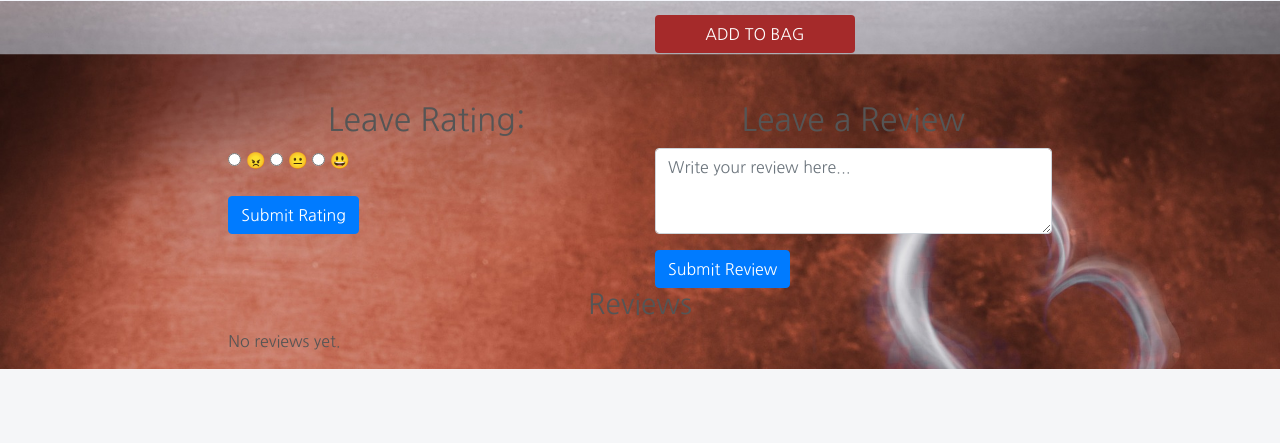
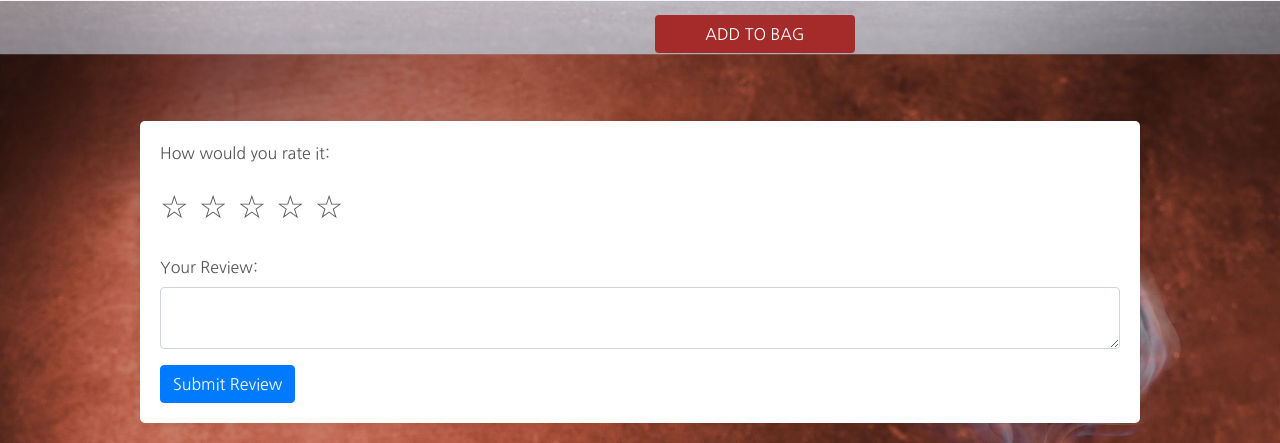
Before and after one commit to terintealexandrin18/cafitiocorner, a Django app: page /products/2/ in a window 1280 px wide. Shown: the part 799-1242 px from the top of the page. Before the commit the page ends 1168 px from the top, so only its background shows below. Run offline with Django 3.2, Linux system fonts and the light colour scheme; a user stored in the database is signed in; data comes from the database, SQL or seed files in the repository; both versions use the stored data as it was after the commit; some libraries are stand-ins or nearby versions.

Commit message:
Updated the rating to show how many stars the user left

```diff
--- a/checkout/templates/checkout/confirmation_emails/confirmation_email_body.txt
+++ b/checkout/templates/checkout/confirmation_emails/confirmation_email_body.txt
@@ -5,9 +5,9 @@ This is a confirmation of your order at Cafitio Corner. Your order information i
 Order Number: {{ order.order_number }}
 Order Date: {{ order.date }}
 
-Order Total: ${{ order.order_total }}
-Delivery: ${{ order.delivery_cost }}
-Grand Total: ${{ order.grand_total }}
+Order Total: ${{ order.order_total|floatformat:2 }}
+Delivery: ${{ order.delivery_cost|floatformat:2 }}
+Grand Total: ${{ order.grand_total|floatformat:2 }}
 
 Your order will be shipped to {{ order.street_address }} in {{ order.city }}, {{ order.country }}.
 
--- a/products/forms.py
+++ b/products/forms.py
@@ -6,8 +6,8 @@ from .models import Product, Category, Review
 class ProductForm(forms.ModelForm):
 
     class Meta:
-        model = Product
-        fields = '__all__'
+       model = Product
+       fields = '__all__'
 
     image = forms.ImageField(label='Image', required=False, widget=CustomClearableFileInput)
 
@@ -25,3 +25,6 @@ class ReviewForm(forms.ModelForm):
     class Meta:
         model = Review
         fields = ['rating', 'comment']
+        widgets = {
+            'comment': forms.Textarea(attrs={'rows': 4}),
+        }
--- a/products/templates/products/product_detail.html
+++ b/products/templates/products/product_detail.html
@@ -1,5 +1,7 @@
 {% extends "base.html" %}
 {% load static %}
+{% load my_filters %}
+
 
 {% block content %}
 <div class="overlay"></div>
@@ -7,10 +9,8 @@
 
     <!-- Category menu-->
     <div class="categories-menu row border-top border-bottom py-3 mb-3 logo-text">
-
         <!-- Display in larger screens -->
         {% include 'includes/products-nav.html' %}
-
         <!-- Display in smaller screens-->
         {% include 'includes/mobile-products-nav.html' %}
     </div>
@@ -20,11 +20,13 @@
             <div class="image-container my-5">
                 {% if product.image %}
                 <a href="{{ product.image.url }}" target="_blank">
-                        <img class="card-img-top img-fluid product-image" src="{{ product.image.url }}" alt="{{ product.name }}">
+                    <img class="card-img-top img-fluid product-image" src="{{ product.image.url }}"
+                        alt="{{ product.name }}">
                 </a>
                 {% else %}
                 <a href="">
-                        <img class="card-img-top img-fluid product-image" src="{{ MEDIA_URL }}noimage.png" alt="{{ product.name }}">
+                    <img class="card-img-top img-fluid product-image" src="{{ MEDIA_URL }}noimage.png"
+                        alt="{{ product.name }}">
                 </a>
                 {% endif %}
             </div>
@@ -41,11 +43,7 @@
                 </p>
                 {% endif %}
                 <small class="text-muted">
-                        {% if average_rating %}
-                        <i class="fas fa-star mr-1"></i>{{ average_rating|floatformat:1 }} / 5
-                        {% else %}
                     No Rating
-                        {% endif %}
                 </small>
                 {% if request.user.is_superuser %}
                 <small class="ml-3">
@@ -69,10 +67,8 @@
                                             </span>
                                         </button>
                                     </div>
-                                        <input class="form-control qty_input" type="number"
-                                            name="quantity" value="1" min="1" max="99"
-                                            data-item_id="{{ product.id }}"
-                                            id="id_qty_{{ product.id }}">
+                                    <input class="form-control qty_input" type="number" name="quantity" value="1"
+                                        min="1" max="99" data-item_id="{{ product.id }}" id="id_qty_{{ product.id }}">
                                     <div class="input-group-append">
                                         <button class="increment-qty btn btn-black rounded-0"
                                             data-item_id="{{ product.id }}" id="increment-qty_{{ product.id }}">
@@ -101,79 +97,115 @@
         </div>
     </div>
 
-        <div class="row">
-            <div class="col-12 col-md-6 col-lg-4 offset-lg-2">
-                <h2 class="text-center">Leave Rating:</h2>
-                <form class="form" action="{% url 'add_rating' product.id %}" method="POST">
+    <div class="review-section">
+        <!-- Review Submission Form -->
+        <div class="review-form-container">
+            <form method="POST" action="{% url 'submit_review' product.id %}" class="review-form">
                 {% csrf_token %}
                 <div class="form-group">
+                    <label for="rating">How would you rate it:</label>
+                    <div class="rating-container">
                         <input type="radio" id="rating1" name="rating" value="1">
-                        <label for="rating1">😠</label>
+                        <label for="rating1" class="star">☆</label>
                         <input type="radio" id="rating2" name="rating" value="2">
-                        <label for="rating2">😐</label>
+                        <label for="rating2" class="star">☆</label>
                         <input type="radio" id="rating3" name="rating" value="3">
-                        <label for="rating3">😃</label>
+                        <label for="rating3" class="star">☆</label>
+                        <input type="radio" id="rating4" name="rating" value="4">
+                        <label for="rating4" class="star">☆</label>
+                        <input type="radio" id="rating5" name="rating" value="5">
+                        <label for="rating5" class="star">☆</label>
                     </div>
-                    <button type="submit" class="btn btn-primary" id="submitRating">Submit Rating</button>
-                </form>
                 </div>
-            <div class="col-12 col-md-6 col-lg-4">
-                <h2 class="text-center">Leave a Review</h2>
-                <form class="form" action="{% url 'add_review' product.id %}" method="POST">
-                    {% csrf_token %}
                 <div class="form-group">
-                        <textarea class="form-control" name="comment" rows="3" placeholder="Write your review here..."></textarea>
+                    <label for="comment">Your Review:</label>
+                    <textarea id="comment" name="comment" class="form-control" required></textarea>
                 </div>
                 <button type="submit" class="btn btn-primary">Submit Review</button>
             </form>
         </div>
+
+            <!-- Existing Reviews List -->
+
+        <div class="reviews-list">
+            {% for review in reviews %}
+            <div class="review-item">
+                <strong>{{ review.user.username }}</strong> - Rating:
+                <div class="star-rating">
+                    {% for i in review.rating|default:0|to_list %}
+                    <span class="star">★</span>
+                    {% endfor %}
+                    {% for i in review.rating|default:0|add:1|to_list:5 %}
+                    <span class="star">☆</span>
+                    {% endfor %}
                 </div>
-
-        <div class="row">
-            <div class="col-12 col-md-6 col-lg-8 offset-lg-2">
-                <h3 class="text-center">Reviews</h3>
-                {% for review in reviews %}
-                    <div class="review">
-                        <p><strong>{{ review.user.username }}</strong></p>
                 <p>{{ review.comment }}</p>
-                        <p><small>{{ review.created_at }}</small></p>
-                        {% if request.user == review.user %}
-                            <a href="{% url 'edit_review' review.id %}" class="edit-review-link">Edit</a> |
-                            <a href="{% url 'delete_review' review.id %}" class="text-danger">Delete</a>
+                {% if review.user == request.user %}
+                    <div class="review-actions">
+                        <button type="button" onclick="toggleEditForm('{{ review.id }}')" class="btn">Edit</button>
+                        <form method="POST" action="{% url 'delete_review' review.id %}" class="d-inline">
+                            {% csrf_token %}
+                            <button type="submit" class="btn text-danger" onclick="return confirm('Are you sure?');">Delete</button>
+                        </form>
+                    </div>
+                    <!-- Hidden Edit Form -->
+                    <div id="editForm{{ review.id }}" style="display:none;">
+                        <form method="POST" action="{% url 'edit_review' review.id %}">
+                            {% csrf_token %}
+                            <input type="number" name="rating" value="{{ review.rating }}" min="1" max="5">
+                            <textarea name="comment">{{ review.comment }}</textarea>
+                            <button type="submit">Update Review</button>
+                        </form>
+                </div>
                 {% endif %}
             </div>
-                {% empty %}
-                    <p>No reviews yet.</p>
             {% endfor %}
         </div>
     </div>
-
-        <div id="user-has-rated" data-has-rated="{% if user_rating %}true{% else %}false{% endif %}"></div>
-
 </div>
 {% endblock %}
 
 {% block postloadjs %}
 {{ block.super }}
 {% include 'includes/quantity_input_script.html' %}
+
 <script>
-document.addEventListener('DOMContentLoaded', function() {
-    const ratingRadios = document.querySelectorAll('input[name="rating"]');
-    const submitRatingButton = document.getElementById('submitRating');
+    function toggleEditForm(reviewId) {
+        var x = document.getElementById("editForm" + reviewId);
+        if (x.style.display === "none") {
+            x.style.display = "block";
+        } else {
+            x.style.display = "none";
+        }
+    }
 
-    ratingRadios.forEach(radio => {
-        radio.addEventListener('change', () => {
-            submitRatingButton.disabled = false;
+    document.addEventListener("DOMContentLoaded", function() {
+        const stars = document.querySelectorAll('.rating-container .star');
+        const ratingInputs = document.querySelectorAll('.rating-container input[type="radio"]');
+
+        stars.forEach((star, index) => {
+            star.addEventListener('mouseover', () => {
+                for (let i = 0; i < stars.length; i++) {
+                    stars[i].style.color = i <= index ? '#c9c2b2' : '#94857b';
+                }
+            });
+
+            star.addEventListener('click', () => {
+                for (let i = 0; i < stars.length; i++) {
+                    stars[i].style.color = i <= index ? 'gold' : '#94857b';
+                    ratingInputs[i].checked = i <= index;
+                }
             });
         });
 
-    // Disable rating form if the user has already rated
-    if (document.getElementById('user-has-rated').dataset.hasRated === 'true') {
-        ratingRadios.forEach(radio => {
-            radio.disabled = true;
-        });
-        submitRatingButton.disabled = true;
+        document.querySelector('.rating-container').addEventListener('mouseleave', () => {
+            const checkedIndex = Array.from(ratingInputs).findIndex(input => input.checked);
+            for (let i = 0; i < stars.length; i++) {
+                stars[i].style.color = i <= checkedIndex ? 'gold' : '#94857b';
             }
         });
+    });
 </script>
+
+
 {% endblock %}
--- a/products/urls.py
+++ b/products/urls.py
@@ -1,5 +1,6 @@
 from django.urls import path
-from .import views
+from . import views
+from .views import submit_review
 
 urlpatterns = [
     path('', views.all_products, name='products'),
@@ -7,8 +8,7 @@ urlpatterns = [
     path('add/', views.add_product, name='add_product'),
     path('edit/<int:product_id>/', views.edit_product, name='edit_product'),
     path('delete/<int:product_id>/', views.delete_product, name='delete_product'),
-    path('<int:product_id>/add_rating/', views.add_rating, name='add_rating'),
-    path('<int:product_id>/add_review/', views.add_review, name='add_review'),
+    path('submit_review/<int:product_id>/', submit_review, name='submit_review'),
     path('edit_review/<int:review_id>/', views.edit_review, name='edit_review'),
     path('delete_review/<int:review_id>/', views.delete_review, name='delete_review'),
 ]
--- a/products/views.py
+++ b/products/views.py
@@ -1,13 +1,9 @@
 from django.shortcuts import render, redirect, reverse, get_object_or_404
 from django.contrib import messages
 from django.contrib.auth.decorators import login_required
-from django.db.models import Q, Count, Avg
-from django.db.models.functions import Lower
-
+from django.db.models import Q, Avg
 from .models import Product, Category, Review
 from .forms import ProductForm, ReviewForm
-
-# Create your views here.
 
 def all_products(request):
     """ A view to show all products, including sorting and search queries """
@@ -19,7 +15,6 @@ def all_products(request):
     direction = None
 
     if request.GET:
-
         if 'sort' in request.GET:
             sortkey = request.GET['sort']
             sort = sortkey
@@ -48,39 +43,49 @@ def all_products(request):
             queries = Q(name__icontains=query) | Q(description__icontains=query)
             products = products.filter(queries)
 
+    current_sorting = f'{sort}_{direction}'
+
     context = {
         'products': products,
         'search_term': query,
         'current_categories': categories,
+        'current_sorting': current_sorting,
     }
 
     return render(request, 'products/products.html', context)
 
 
 def product_detail(request, product_id):
-    """ A view to show individual product details """
     product = get_object_or_404(Product, pk=product_id)
-    reviews = product.reviews.filter(status='approved')
-    average_rating = product.reviews.aggregate(average=Avg('rating'))['average'] or 0
+    reviews = product.reviews.all()  # Assuming reviews are approved and can be shown directly
+    new_review = None
 
-    user_rating = None
-    if request.user.is_authenticated:
-        user_rating = Review.objects.filter(product=product, user=request.user).first()
+    if request.method == 'POST' and 'submit_review' in request.POST:
+        review_form = ReviewForm(data=request.POST)
+        if review_form.is_valid():
+            new_review = review_form.save(commit=False)
+            new_review.product = product
+            new_review.user = request.user
+            new_review.save()
+            messages.success(request, 'Review successfully added!')
+            return redirect('product_detail', product_id=product_id)
+    else:
+        review_form = ReviewForm()
 
     context = {
         'product': product,
         'reviews': reviews,
-        'average_rating': average_rating,
-        'user_rating': user_rating,
+        'review_form': review_form,
+        'new_review': new_review,
     }
+
     return render(request, 'products/product_detail.html', context)
-
 
 @login_required
 def add_product(request):
     """ Add a product to the store """
     if not request.user.is_superuser:
-        messages.error(request, 'Sorry, only store owner can do that')
+        messages.error(request, 'Sorry, only store owners can do that.')
         return redirect(reverse('home'))
 
     if request.method == 'POST':
@@ -101,11 +106,12 @@ def add_product(request):
 
     return render(request, template, context)
 
+
 @login_required
 def edit_product(request, product_id):
     """ Edit a product in the store """
     if not request.user.is_superuser:
-        messages.error(request, 'Sorry, only store owner can do that')
+        messages.error(request, 'Sorry, only store owners can do that.')
         return redirect(reverse('home'))
 
     product = get_object_or_404(Product, pk=product_id)
@@ -129,11 +135,12 @@ def edit_product(request, product_id):
 
     return render(request, template, context)
 
+
 @login_required
 def delete_product(request, product_id):
     """ Delete a product from the store """
     if not request.user.is_superuser:
-        messages.error(request, 'Sorry, only store owner can do that')
+        messages.error(request, 'Sorry, only store owners can do that.')
         return redirect(reverse('home'))
 
     product = get_object_or_404(Product, pk=product_id)
@@ -143,52 +150,42 @@ def delete_product(request, product_id):
 
 
 @login_required
-def add_rating(request, product_id):
-    """ Add a rating to a product """
+def submit_review(request, product_id):
     product = get_object_or_404(Product, pk=product_id)
     if request.method == 'POST':
-        rating = request.POST.get('rating')
-        Review.objects.create(product=product, user=request.user, rating=rating, status='approved')
-        messages.success(request, 'Rating submitted successfully.')
-    return redirect('product_detail', product_id=product_id)
+        form = ReviewForm(request.POST)
+        if form.is_valid():
+            review = form.save(commit=False)
+            review.product = product
+            review.user = request.user
+            review.save()
+            messages.success(request, "Review submitted successfully!")
+            return redirect('product_detail', product_id=product.id)
+    else:
+        form = ReviewForm()
+    # If not POST or form is not valid, redirect or render a response
+    return redirect('product_detail', product_id=product.id)
 
-
-@login_required
-def add_review(request, product_id):
-    """ Add a review to a product """
-    product = get_object_or_404(Product, pk=product_id)
-    if request.method == 'POST':
-        comment = request.POST.get('comment')
-        Review.objects.create(product=product, user=request.user, comment=comment, status='pending')
-        messages.success(request, 'Review submitted successfully. It will be visible once approved.')
-    return redirect('product_detail', product_id=product_id)
 
 
 @login_required
 def edit_review(request, review_id):
-    """ Edit a review """
-    review = get_object_or_404(Review, pk=review_id)
-    if request.user != review.user:
-        messages.error(request, "You do not have permission to edit this review.")
-        return redirect('product_detail', product_id=review.product.id)
+    review = get_object_or_404(Review, id=review_id, user=request.user)
     if request.method == 'POST':
-        comment = request.POST.get('comment')
-        review.comment = comment
-        review.status = 'pending'
-        review.save()
-        messages.success(request, 'Review updated successfully. It will be visible once approved.')
-        return redirect('product_detail', product_id=review.product.id)
-    context = {'review': review}
-    return render(request, 'products/edit_review.html', context)
-
+        form = ReviewForm(request.POST, instance=review)
+        if form.is_valid():
+            form.save()
+            messages.success(request, 'Review updated successfully!')
+            return redirect('product_detail', product_id=review.product.id)
+    else:
+        form = ReviewForm(instance=review)
+    # The form processing can be passed back to product_detail or handled here as per your design.
+    return redirect('product_detail', product_id=review.product.id)
 
 @login_required
 def delete_review(request, review_id):
-    """ Delete a review """
-    review = get_object_or_404(Review, pk=review_id)
-    if request.user != review.user:
-        messages.error(request, "You do not have permission to delete this review.")
-        return redirect('product_detail', product_id=review.product.id)
+    review = get_object_or_404(Review, id=review_id, user=request.user)
+    product_id = review.product.id
     review.delete()
-    messages.success(request, 'Review deleted successfully.')
-    return redirect('product_detail', product_id=review.product.id)
+    messages.success(request, 'Review deleted successfully!')
+    return redirect('product_detail', product_id=product_id)
--- a/static/css/base.css
+++ b/static/css/base.css
@@ -447,3 +447,101 @@ input[name='q']::placeholder {
     justify-content: center;
     align-items: center;
 }
+
+/* Rating products */
+/* Rating products */
+.review {
+    border: 1px solid #ccc;
+    padding: 10px;
+    margin-bottom: 10px;
+    background: #f9f9f9;
+    border-radius: 5px;
+    box-shadow: 0 2px 5px rgba(0,0,0,0.1);
+}
+
+.review-section {
+    display: flex;
+    flex-direction: column;
+    align-items: center;
+    width: 100%;
+}
+
+.review-form-container {
+    width: 80%;
+    margin: 20px auto;
+    padding: 20px;
+    box-shadow: 0 0 10px rgba(0,0,0,0.1);
+    background: white;
+    border-radius: 5px;
+}
+
+.rating-container {
+    display: flex;
+    margin: 10px 0;
+}
+
+.rating-container input[type="radio"] {
+    display: none;
+}
+
+.rating-container label {
+    font-size: 2em;
+    cursor: pointer;
+    transition: color 0.2s;
+    margin-right: 10px;
+}
+
+.rating-container label:last-child {
+    margin-right: 0;
+}
+
+.rating-container input[type="radio"]:checked ~ label,
+.rating-container input[type="radio"]:checked ~ label ~ label {
+    color: gold;
+}
+
+.reviews-list {
+    width: 80%;
+    margin: auto;
+}
+
+.review-item {
+    background: #f9f9f9;
+    padding: 10px;
+    margin-top: 10px;
+    border-radius: 5px;
+    box-shadow: 0 2px 5px rgba(0,0,0,0.1);
+}
+
+.review-actions {
+    display: flex;
+    align-items: center;
+}
+
+.review-actions .btn {
+    margin-right: 10px;
+    padding: 0;
+    border: none;
+    background: none;
+    color: blue;
+    text-decoration: underline;
+    cursor: pointer;
+}
+
+.review-actions .btn:hover {
+    text-decoration: none;
+}
+
+.review-actions .btn-link {
+    margin: 0 5px;
+    color: inherit;
+    text-decoration: none;
+}
+
+.review-actions .btn-link.text-danger {
+    color: red;
+}
+
+.review-actions .btn-link.text-danger:hover {
+    color: darkred;
+}
```
Also changed, not shown: products/templates/products/edit_product.html (+21 -1 lines), products/templates/products/products.html (+18 -5 lines), products/templatetags/my_filters.py (added, +11 -0 lines), requirments.txt (deleted, +0 -12 lines), db.sqlite3, products/templatetags/__init__.py (added). Lines whose indentation alone changed are shown as unchanged.
